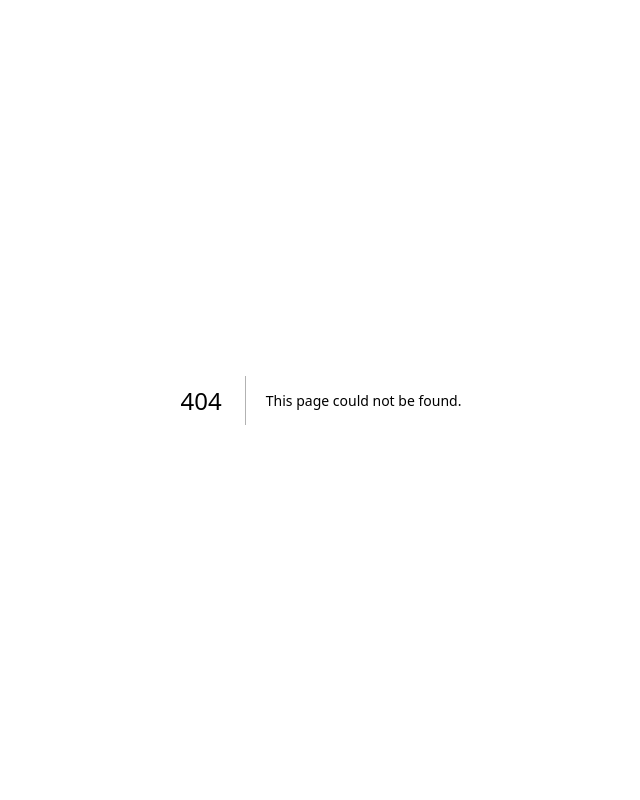
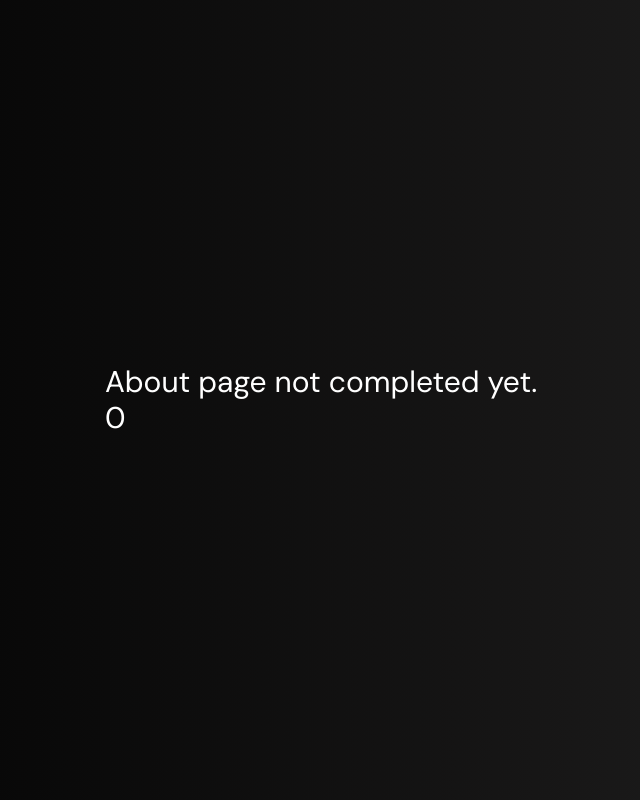
Before and after one commit to vipulkumar-dev/portfolio, a Next.js app: page /about in a window 1280 px wide. Before the commit this address had no page. Shown: the whole page, without its empty margins (319-959 px from the left). Built offline with nearby package versions, Linux system fonts and the light colour scheme.

Commit message:
About is completed not yet

```diff
--- /dev/null
+++ b/app/about/page.tsx
@@ -0,0 +1,34 @@
+"use client";
+
+import React, { useEffect, useState } from "react";
+import "../work.css";
+import "../header.css";
+import FullpageProviderWork from "@/components/fullpageProviderWork";
+import { Header } from "@/components/header";
+import { HeaderNavigation } from "@/components/headerNavigation";
+import Magentic from "@/components/ui/magentic";
+
+export default function WorkPage() {
+  const [delay, setDelay] = useState(5);
+  let timer: NodeJS.Timeout;
+  useEffect(() => {
+    if (delay !== 0) {
+      timer = setTimeout(() => {
+        setDelay(delay - 1);
+      }, 1000);
+    }
+    console.log(delay);
+
+    return () => clearTimeout(timer);
+  }, [delay]);
+
+  return (
+    <>
+      <div className="darkGradient flex h-screen w-screen flex-col items-center justify-center text-3xl text-colorLight">
+        About page not completed yet.
+        <br />
+        {delay}
+      </div>
+    </>
+  );
+}
```
